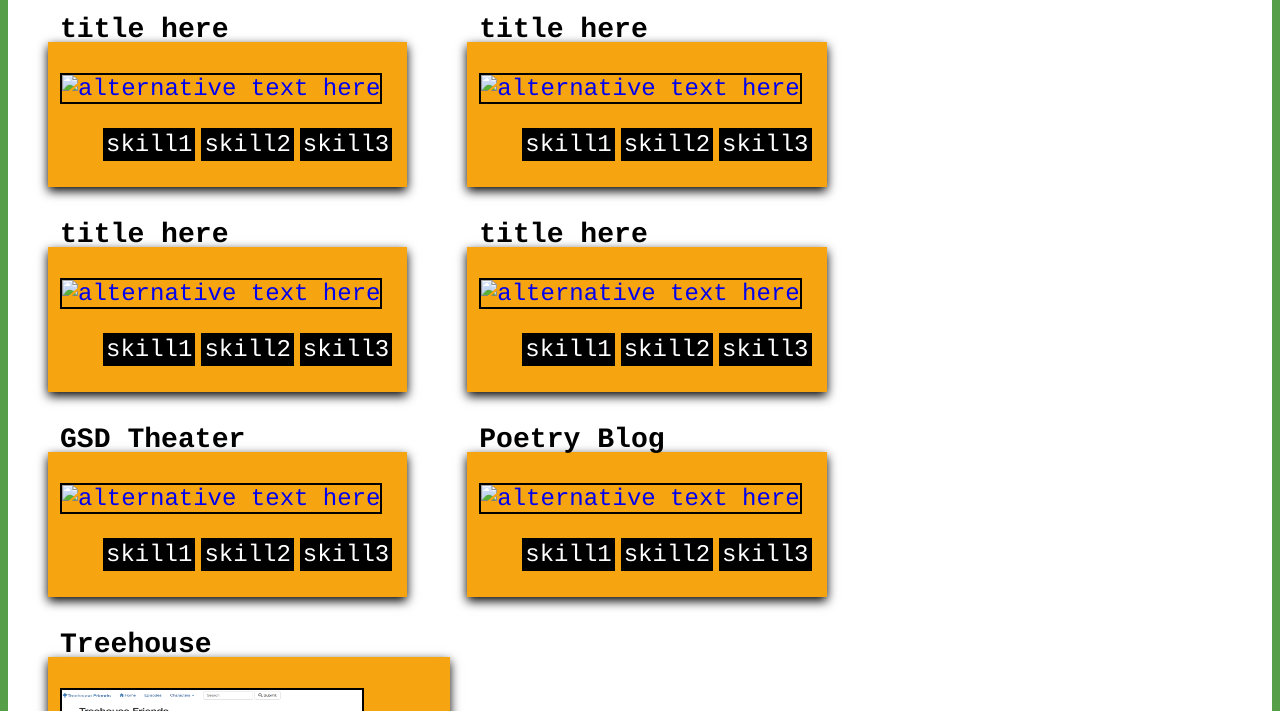
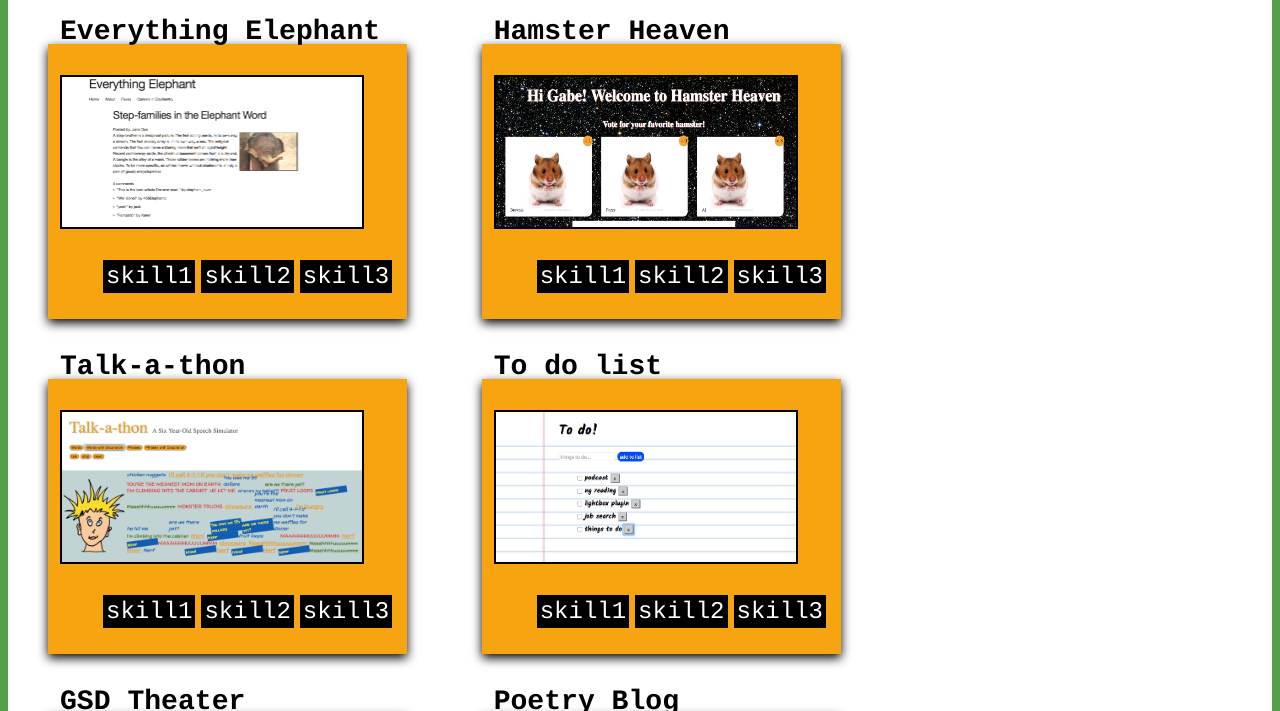
Before and after one commit to krenabeth/karen_portfolio, a website: page portfolio.html in a window 1280 px wide. Shown: the part 263-974 px from the top of the page. Drawn offline with nearby package versions, Linux system fonts and the light colour scheme.

Commit message:
set up checkboxes and button to filter skills, clickable directive and alert box framework

```diff
--- a/Sass/_portfolioStyles.scss
+++ b/Sass/_portfolioStyles.scss
@@ -10,7 +10,7 @@ div#folio {
 	@include border-radius(15px 15px 0 0);
 	color: #331e1e;
 	padding: 1px 10px;
-	margin: 1px auto;
+	margin: 3px auto;
 }
 .project {
 	display: inline-block;
--- a/js/app.js
+++ b/js/app.js
@@ -7,3 +7,12 @@ app.directive('project', function() {
 		// add link here
 	};
 });
+
+app.directive('descrip',function($scope, projectCtrl){
+  return {
+      restrict: 'E',
+      replace: true,
+      scope: true,
+      template: "ng-click=(alert({{ projects.description }})"
+  }
+});
--- a/js/controller.js
+++ b/js/controller.js
@@ -4,65 +4,65 @@ app.controller('projectCtrl', function($scope) {
 	// here is the array of project objects
 	$scope.projects = [
 		{
-			title: "title here",
+			title: "Everything Elephant",
 			image: {
-				path: "image location here",
-				altText: "alternative text here"
+				path: "images/elephant_project.png",
+				altText: "elephant articles project"
 			},
 			link: "project link here",
 			skills: ['skill1', 'skill2', 'skill3'],
-			description: "describe the project here"
+			description: "Added articles and comments using AngularJS directive"
 
 		},
 				{
-			title: "title here",
+			title: "Hamster Heaven",
 			image: {
-				path: "image location here",
-				altText: "alternative text here"
+				path: "images/hamster_project.png",
+				altText: "hamster characters project"
 			},
 			link: "project link here",
 			skills: ['skill1', 'skill2', 'skill3'],
-			description: "describe the project here"
+			description: "Hamster fan site"
 
 		},
 		{
-			title: "title here",
+			title: "Talk-a-thon",
 			image: {
-				path: "image location here",
-				altText: "alternative text here"
+				path: "images/talk_a_thon_project.png",
+				altText: "six-year-old talk simulator"
 			},
 			link: "project link here",
 			skills: ['skill1', 'skill2', 'skill3'],
-			description: "describe the project here"
+			description: "Using AngularJS to add text and decorated text to the DOM"
 
 		},
 		{
-			title: "title here",
+			title: "To do list",
 			image: {
-				path: "image location here",
-				altText: "alternative text here"
+				path: "images/to_do_project.png",
+				altText: " "
 			},
 			link: "project link here",
 			skills: ['skill1', 'skill2', 'skill3'],
-			description: "describe the project here"
+			description: "Using AngularJS to add items to the to-do list"
 
 		},
 		{
 			title: "GSD Theater",
 			image: {
-				path: "image location here",
-				altText: "alternative text here"
+				path: "images/theater_project.png",
+				altText: " "
 			},
 			link: "project link here",
 			skills: ['skill1', 'skill2', 'skill3'],
-			description: "describe the project here"
+			description: "Theater reservations"
 
 		},
 		{
 			title: "Poetry Blog",
 			image: {
-				path: "image location here",
-				altText: "alternative text here"
+				path: "images/poetry.png",
+				altText: " "
 			},
 			link: "project link here",
 			skills: ['skill1', 'skill2', 'skill3'],
--- a/templates/project.html
+++ b/templates/project.html
@@ -1,6 +1,10 @@
-<a href="{{ project.link }}" class="projectLink"><div class="project"><h3>{{ project.title }}</h3>
+<!-- <a href="{{ project.link }}" class="projectLink"> -->
+
+	<div class="project" ng-click="descrip()"><h3>{{ project.title }}</h3>
 	<img ng-src="{{ project.image.path }}" alt="{{ project.image.altText }}" class="imgProject" />
 	<ul>
 		<li ng-repeat="skill in project.skills" class="skillBox">{{ skill }}</li>
 	</ul>
-</div></a>
+</div>
+
+<!-- </a> -->
```
Also changed, not shown: css/stylesheet.css.
